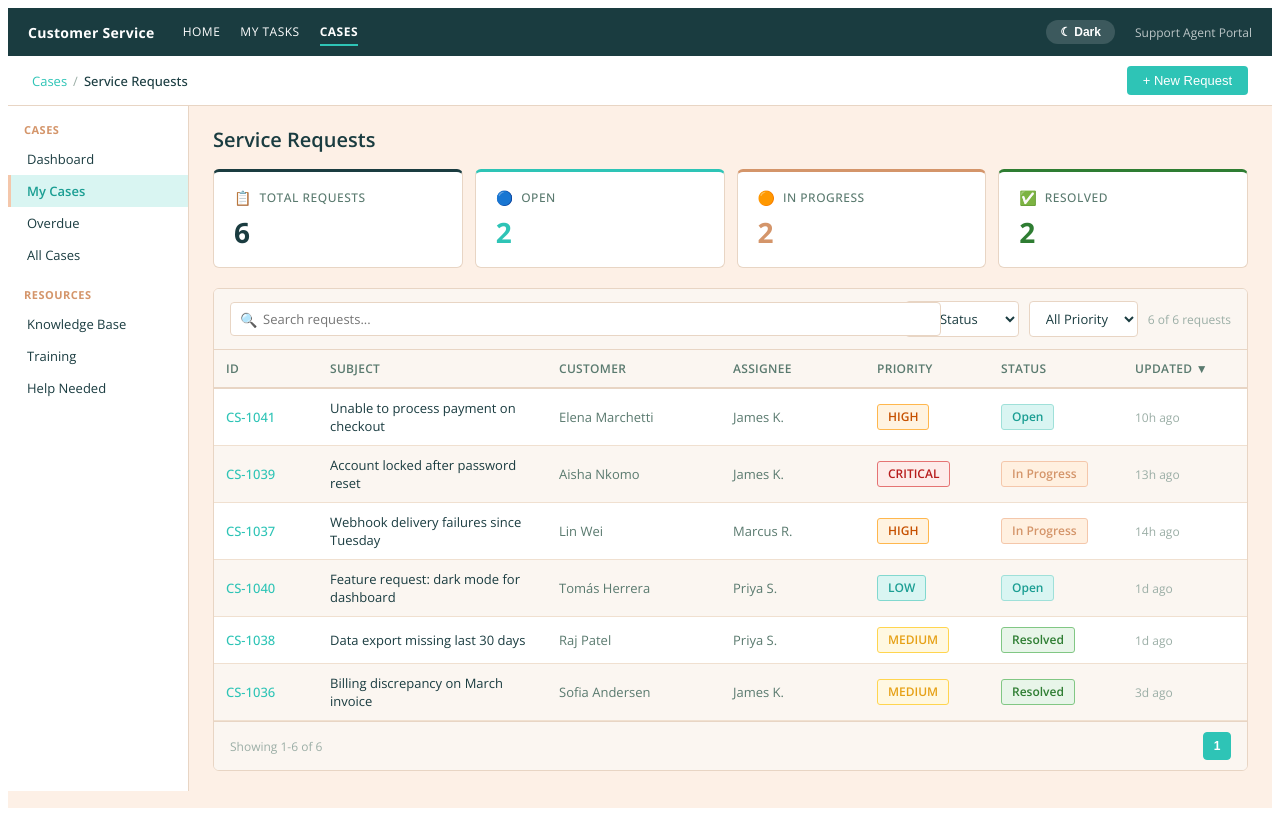
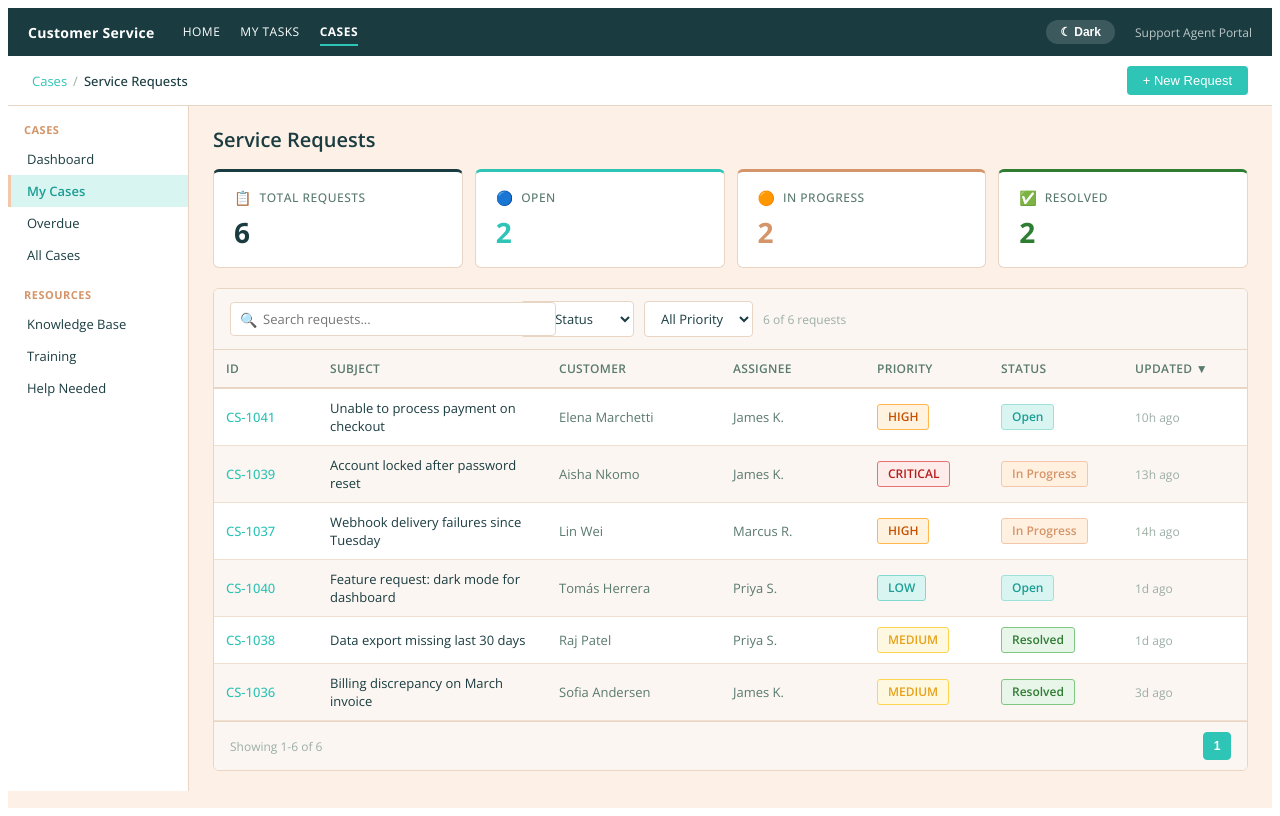
Before and after one commit to TravKorry/GenAI_POC, a React (Vite) app: page / in a window 1280 px wide. Built offline with nearby package versions, Linux system fonts and the light colour scheme.

Commit message:
Adjust layout of search input container

```diff
--- a/src/App.jsx
+++ b/src/App.jsx
@@ -680,7 +680,7 @@ export default function AppianServiceTracker() {
                 background: T.altRow,
                 flexWrap: "wrap",
               }}>
-                <div style={{ position: "relative", flex: 1, minWidth: 200}}>
+                <div style={{ position: "relative", flex: 0.5, minWidth: 150, maxWidth: 280 }}>
                   <span style={{ position: "absolute", left: 10, top: "50%", transform: "translateY(-50%)", fontSize: "14px", color: T.textMuted }}>🔍</span>
                   <input
                     type="text"
```
